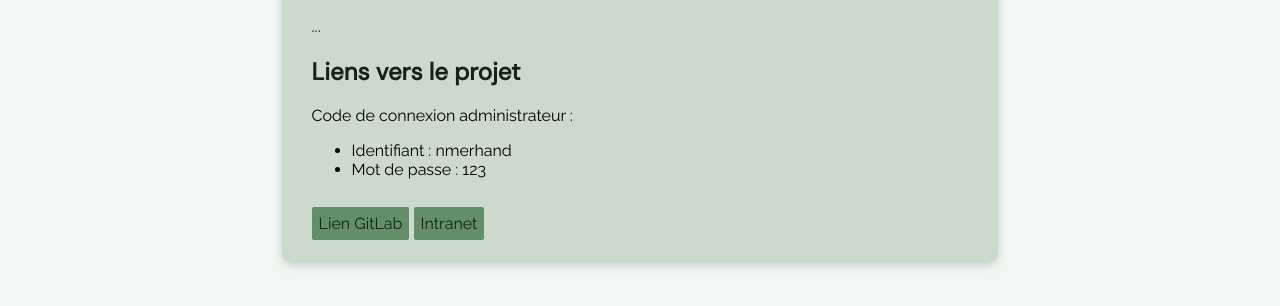
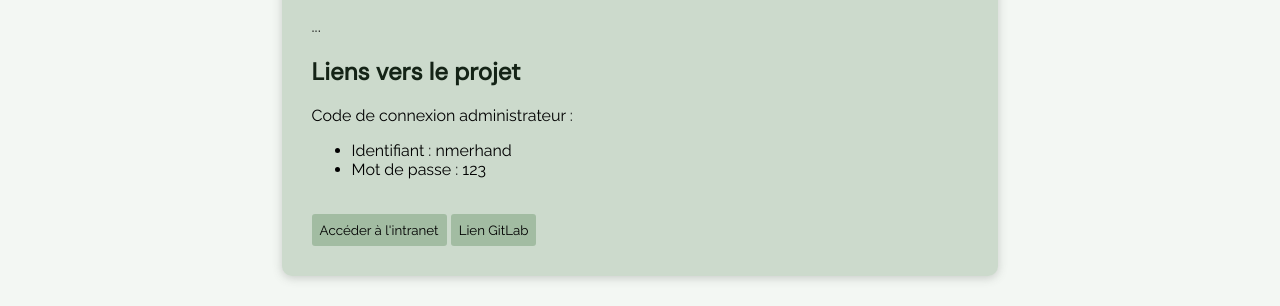
Before and after one commit to nmerhand/perso, a plain HTML site: page HTML/Projets/Intranet.html in a window 1280 px wide. Shown: the part 845-1151 px from the top of the page. Drawn offline with Linux system fonts and the light colour scheme.

Commit message:
changement des boutons projets

```diff
--- a/CSS/FontProject.css
+++ b/CSS/FontProject.css
@@ -47,18 +47,20 @@ h2 {
     margin-bottom: 6px;
 }
 
-#google {
-    text-decoration: none;
-    color: rgb(20, 35, 22);
-    background-color: rgba(72, 122, 80, 0.788);
-    padding: 7px;
-    border-radius: 2px;
+.button {
+    font-family: 'Raleway', sans-serif;
+    background-color: #65916568;
+    padding: 8px;
+    border: 0px;
+    border-radius: 3px;
 }
 
-#google:hover {
-    background-color: rgb(72, 122, 80, 0.788);
-    color: #f3f7f3;
+.button:hover {
+    background-color: #65916547;
+    cursor: pointer;;
+    border-radius: 15px;
 }
+
 
 footer {
     position: fixed;
--- a/CSS/stages.css
+++ b/CSS/stages.css
@@ -19,6 +19,7 @@
 }
 
 .link-button {
+    font-family: 'Raleway', sans-serif;
     background-color: #65916568;
     padding: 8px;
     border: 0px;
--- a/HTML/Projets/Intranet.html
+++ b/HTML/Projets/Intranet.html
@@ -32,6 +32,7 @@
             devra être évolutif et répondre aux besoins spécifiques des utilisateurs afin d'améliorer la productivité et
             la cohésion au sein de l'entreprise.
         </p>
+
         <h2>Technologies utilisées</h2>
         <ul>
             <li>Langages de programmation</li>
@@ -54,16 +55,25 @@
                 <li>VSCode</li>
             </ul>
         </ul>
+
         <h2>Objectifs atteints</h2>
         <p>...</p>
+
         <h2>Liens vers le projet</h2>
         <p>Code de connexion administrateur :</p>
         <ul>
             <li>Identifiant : nmerhand</li>
             <li>Mot de passe : 123</li>
         </ul> <br />
-        <a id="google" target="_blank" href="https://gitlab.com/g7_intranet1/Projet_Intranet">Lien GitLab</a>
-        <a id="google" target="_blank" href="https://jolsio.fr:4456/merhandn/public/code_source/SeConnecter/SeConnecter.php">Intranet</a>
+        <div>
+            <button class="button" onclick="window.open('https:/jolsio.fr:4456/merhandn/public/code_source/SeConnecter/SeConnecter.php', '_blank')">
+                Accéder à l'intranet
+            </button>
+            <button class="button" onclick="window.open('https:/gitlab.com/g7_intranet1/Projet_Intranet', '_blank')">
+                Lien GitLab
+            </button>
+        </div>
+
     </div>
     <footer>
         <div id="footer-container">
```
Also changed, not shown: HTML/Projets/JartDeco.html (+8 -1 lines), HTML/Projets/ProjetPython.html (+9 -2 lines), HTML/Projets/ProjetThali.html (+9 -2 lines).
